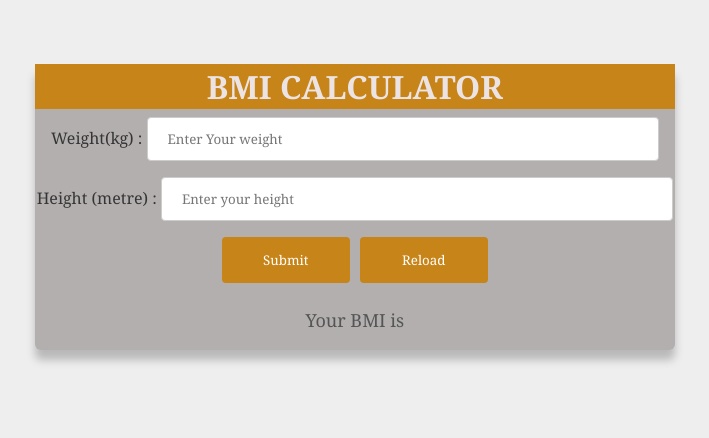
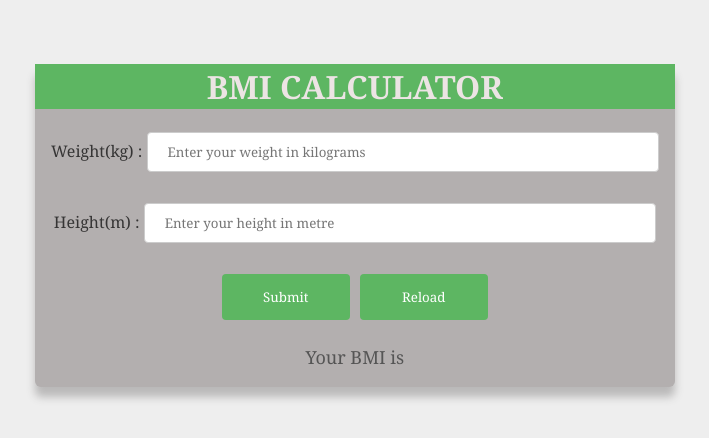
Before and after one commit to anjwsm/React_Projects, a React (Vite) app: page /bmicalculator in a window 1280 px wide. Shown: the top 438 px of the page, without its empty margins (298-1007 px from the left). Built offline with nearby package versions, Linux system fonts and the light colour scheme.

Commit message:
ui fixed

```diff
--- a/src/components/bmi-calculator/BmiCalculator.css
+++ b/src/components/bmi-calculator/BmiCalculator.css
@@ -11,13 +11,14 @@
 
 .bmi-calculator-wrapper h1{
     width: 100%;
-    background-color: rgb(199, 132, 25);
+    background-color:  #5db662;
     padding: 1px 20px;
     color: rgb(236, 228, 228);
 }
 .bmi-calculator-wrapper input {
+
     width: 80%;
-    padding: 12px 20px;
+    padding: 10px 20px;
     margin: 8px 0;
     display: inline-block;
     border: 1px solid #ccc;
@@ -31,7 +32,7 @@
 }
 .bmi-calculator-wrapper button {
     width: 20%;
-    background-color: rgb(199, 132, 25);
+    background-color :  #5db662;
     color: white;
     padding: 14px 20px;
     margin: 8px 0;
@@ -40,3 +41,10 @@
     cursor: pointer;
     gap: 10px;
 }
+
+.bmi-calculator-wrapper div{
+    margin-top: 15px;
+}
+.bmi-calculator-wrapper p{
+    margin-bottom: 20px;
+}
--- a/src/components/bmi-calculator/BmiCalculator.jsx
+++ b/src/components/bmi-calculator/BmiCalculator.jsx
@@ -47,20 +47,19 @@ function BmiCalculator(){
             <form onSubmit={calculateBmi}>
              <div>
                 <label > Weight(kg) : </label>
-                <input type="number" placeholder="Enter Your weight" value={weight}  onChange={(e) => setWeight (e.target.value)}></input>
+                <input type="number" placeholder="Enter your weight in kilograms" value={weight}  onChange={(e) => setWeight (e.target.value)}></input>
              </div>
              <div>
-                <label> Height (metre) : </label>
-                <input type="number" placeholder="Enter your height" value={height} onChange={(e)=> setHeight( e.target.value)} ></input>
+                <label> Height(m) : </label>
+                <input type="number" placeholder="Enter your height in metre" value={height} onChange={(e)=> setHeight( e.target.value)} ></input>
              </div>
              <div className="btn-div">
              <button type="submit" className="btn"> Submit</button>
              <button type='reset' onClick={reload}  className="btn reload"> Reload</button>
              </div>
-             <div>
                 <h3>Your BMI is {bmi}</h3>
                 <p>{message}</p>
-             </div>
+
 
 
 
```
